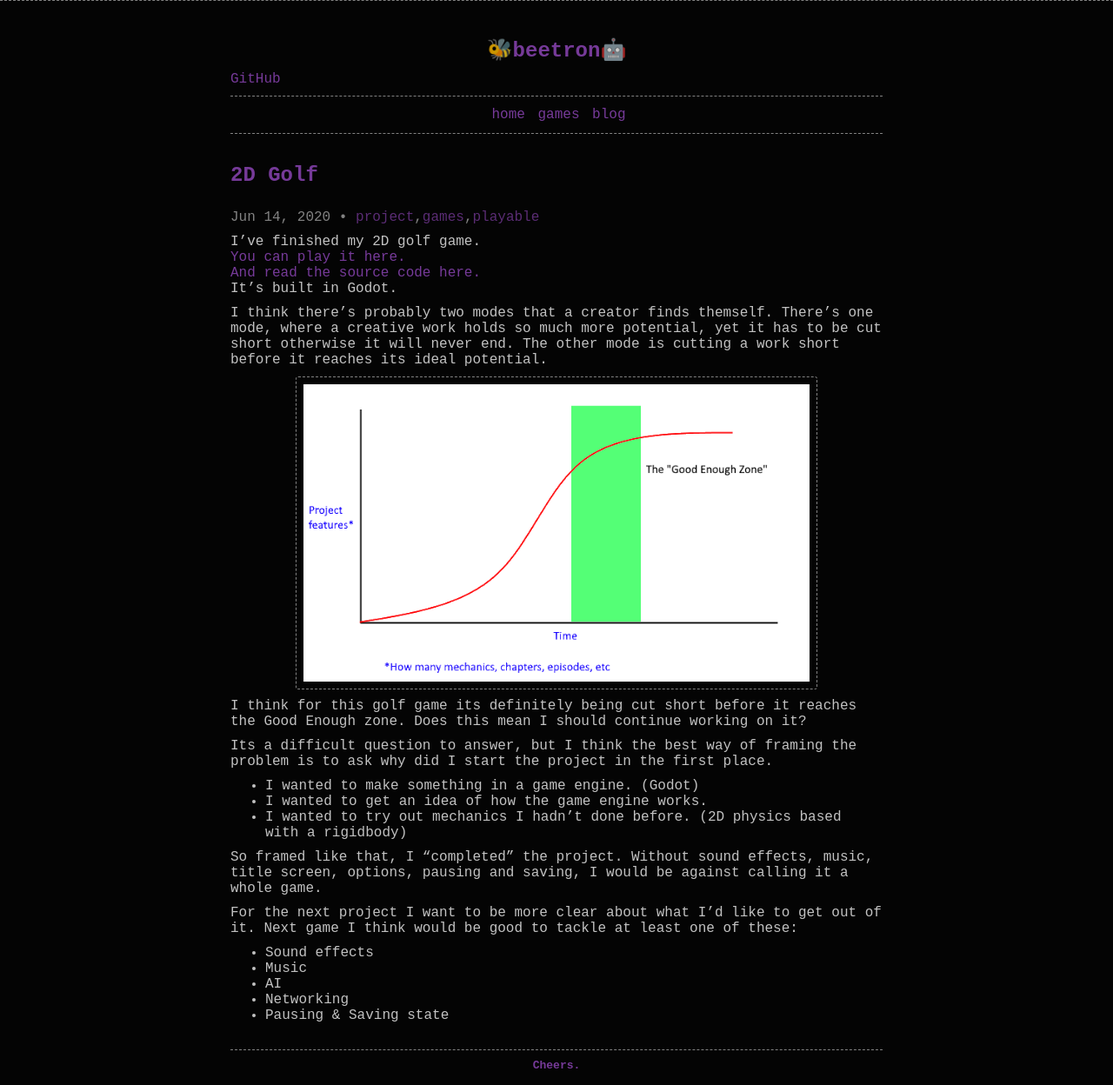
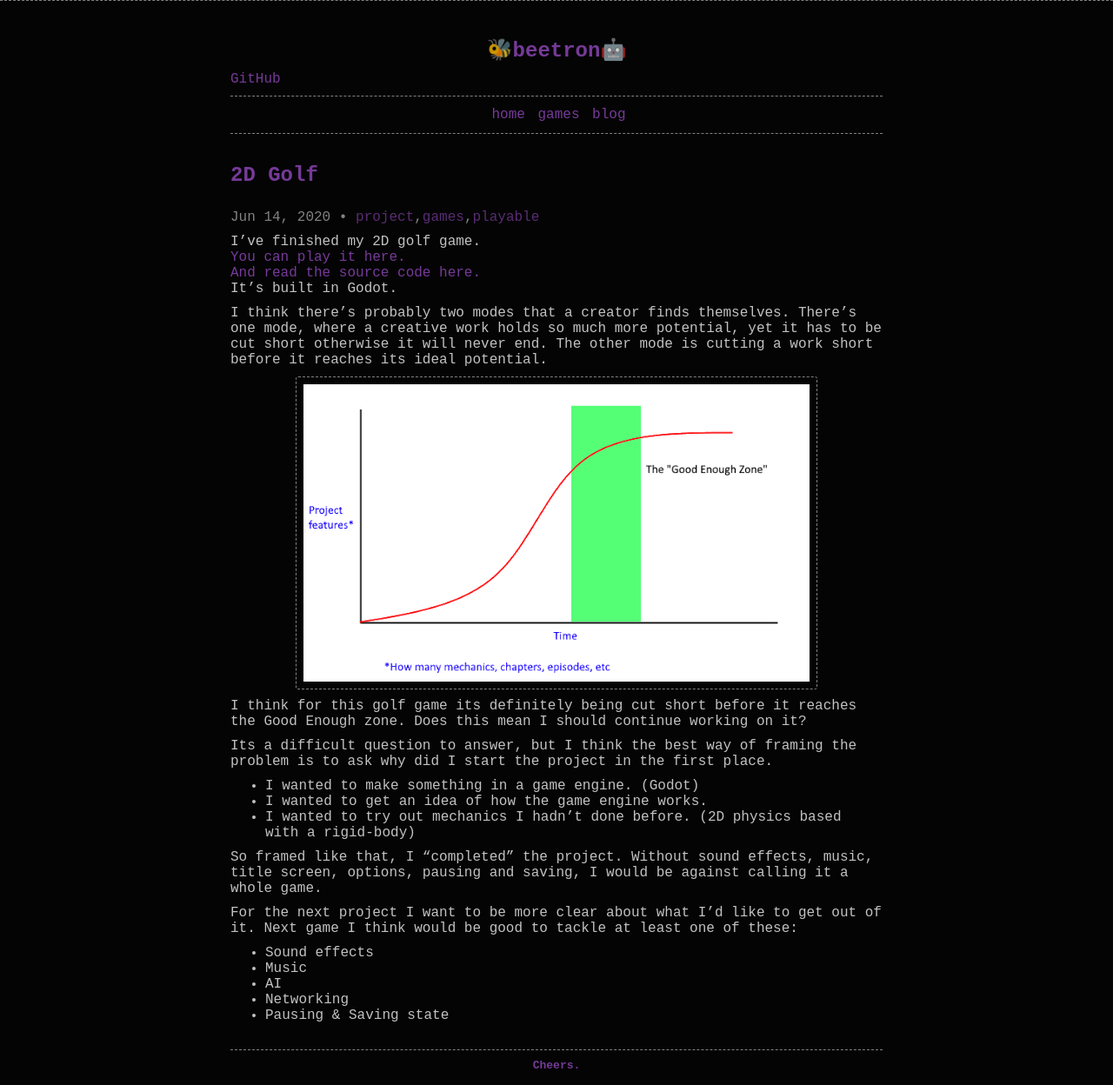
Before and after one commit to Beetron/beetron.github.io, a Jekyll site: the page built from _posts/2020-06-14-2DGolf.md, in a window 1280 px wide. Shown: the whole page at 87% size. Built offline with Jekyll 4.4.1, drawn with Linux system fonts in a browser that asks for light colours.

Commit message:
Fixed spelling & grammer a bit

```diff
--- a/_posts/2020-06-14-2DGolf.md
+++ b/_posts/2020-06-14-2DGolf.md
@@ -15,7 +15,7 @@ I've finished my 2D golf game.
 [And read the source code here.](https://github.com/Beetron/2dgolf)
 It's built in Godot.
 
-I think there's probably two modes that a creator finds themself.
+I think there's probably two modes that a creator finds themselves.
 There's one mode, where a creative work holds so much more potential, yet it has to be cut short otherwise it will never end.
 The other mode is cutting a work short before it reaches its ideal potential.
 
@@ -26,7 +26,7 @@ I think for this golf game its definitely being cut short before it reaches the
 Its a difficult question to answer, but I think the best way of framing the problem is to ask why did I start the project in the first place.
 - I wanted to make something in a game engine. (Godot)
 - I wanted to get an idea of how the game engine works.
-- I wanted to try out mechanics I hadn't done before. (2D physics based with a rigidbody)
+- I wanted to try out mechanics I hadn't done before. (2D physics based with a rigid-body)
 
 So framed like that, I "completed" the project. Without sound effects, music, title screen, options, pausing and saving, I would be against calling it a whole game.
 
```
